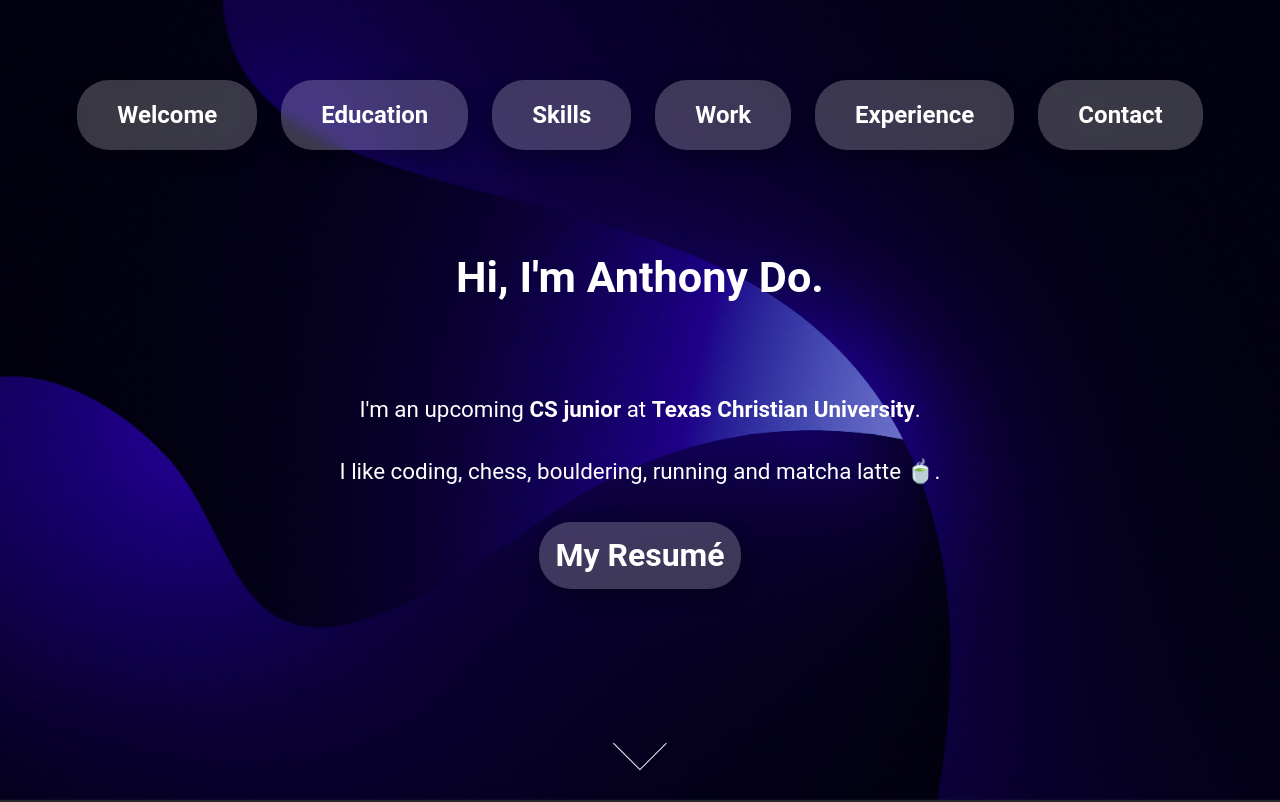
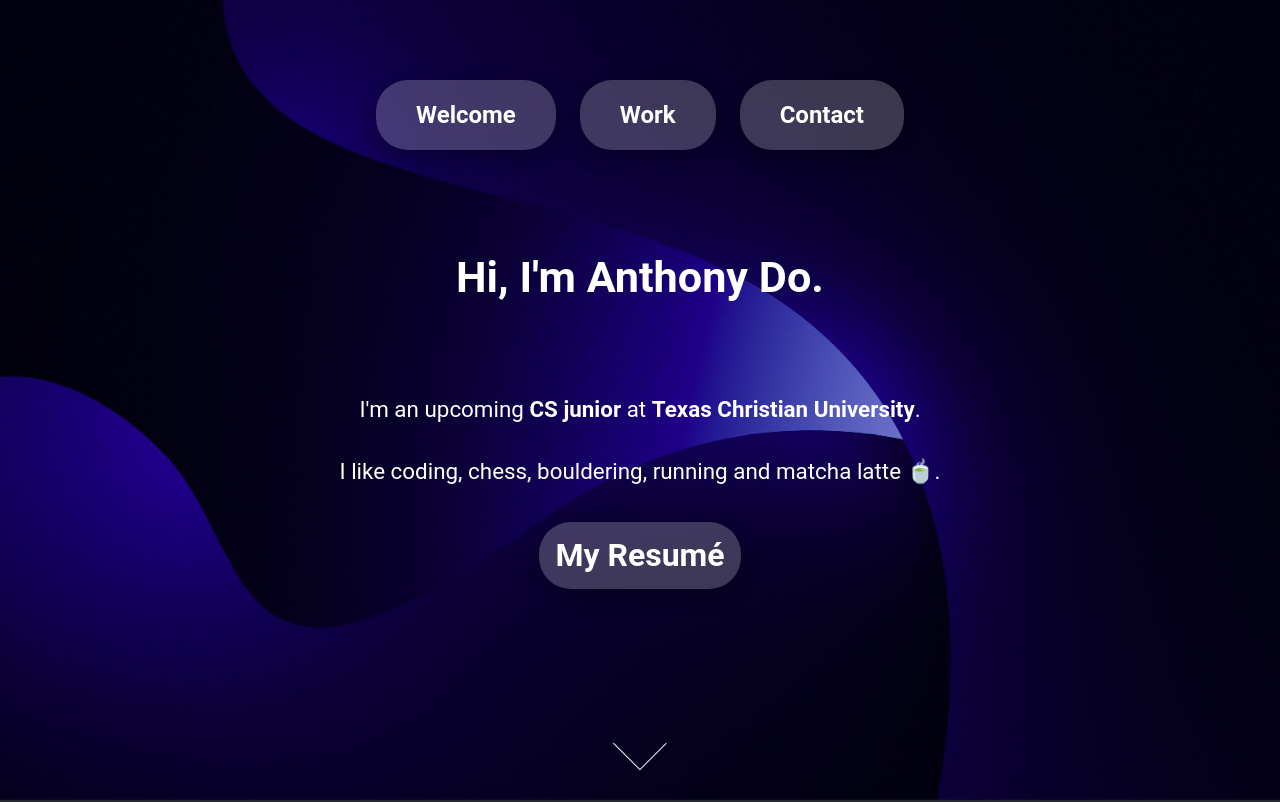
Before and after one commit to antoinnedo/webfolio, a plain HTML site: page index.html in a window 1280 px wide. Shown: the top 802 px of the page. Drawn offline with nearby package versions, Linux system fonts and the light colour scheme.

Commit message:
Update index.html

```diff
--- a/index.html
+++ b/index.html
@@ -15,10 +15,7 @@
 		<header class="header">
 			<div class="header-buttons" id="nav-links">
 				<a href="#intro" class="tech-tag">Welcome</a>
-				<a href="#education" class="tech-tag">Education</a>
-				<a href="#skills" class="tech-tag">Skills</a>
 				<a href="#work" class="tech-tag">Work</a>
-				<a href="#experience" class="tech-tag">Experience</a>
 				<a href="#contact" class="tech-tag">Contact</a>
 			</div>
 		</header>
```
